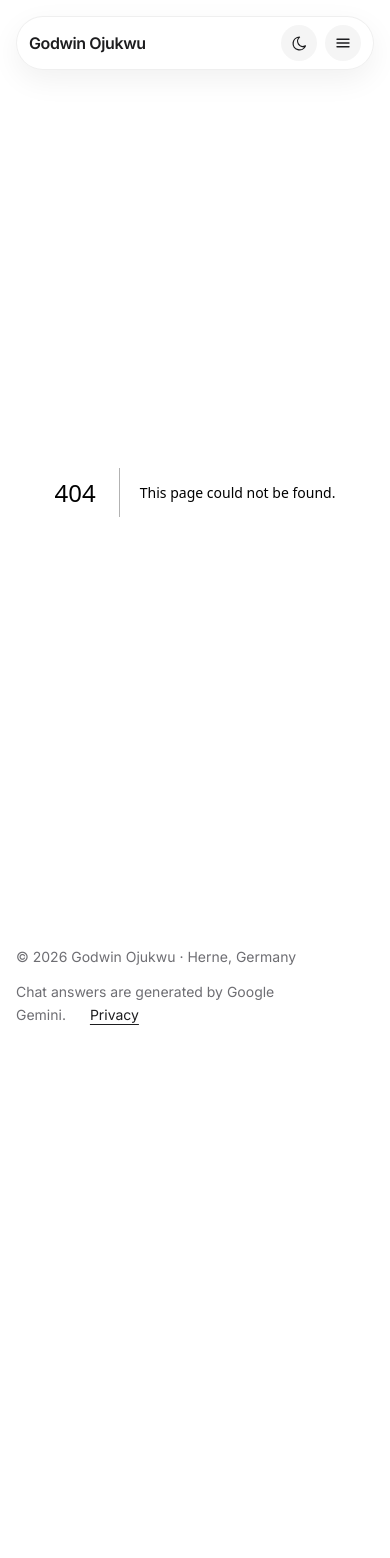
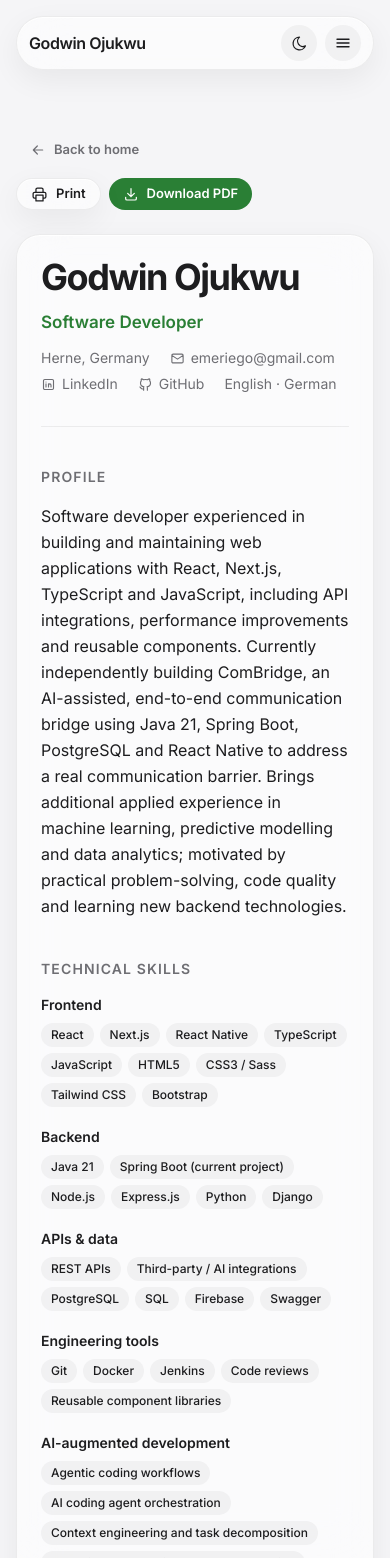
Before and after one commit to Emeriego/godwin-ojukwu-portfolio, a Next.js app: page /cv in a window 390 px wide. Before the commit this address had no page. Shown: the top 1558 px of the page. Before the commit the page ends 1058 px from the top, so only its background shows below. Built offline with nearby package versions, Linux system fonts and the light colour scheme.

Commit message:
feat(cv): add /cv page with download and print
The full CV as a responsive, themed web page instead of a PDF that has
to be downloaded. Print layout hides the nav, footer and buttons and
forces light, ink-friendly colours.

Co-Authored-By: Claude Opus 5.5 <noreply@anthropic.com>

```diff
--- /dev/null
+++ b/src/app/cv/page.tsx
@@ -0,0 +1,150 @@
+import type { Metadata } from "next";
+import type { ReactNode } from "react";
+import {
+  Button,
+  Chip,
+  Container,
+  Heading,
+  Icon,
+  PrintButton,
+  Section,
+  Surface,
+  Text,
+  TimelineItem,
+} from "@/components/ui";
+import { cv } from "@/content/cv";
+import { contactHref, site } from "@/lib/site";
+
+export const metadata: Metadata = {
+  title: "CV",
+  description: `CV of ${site.name}, ${site.role} in ${site.location}.`,
+};
+
+/** One titled block of the CV */
+function CvSection({ title, children }: { title: string; children: ReactNode }) {
+  return (
+    <section className="break-inside-avoid-page">
+      <Heading level={2} size="eyebrow" className="uppercase tracking-[0.08em]">
+        {title}
+      </Heading>
+      <div className="mt-4">{children}</div>
+    </section>
+  );
+}
+
+export default function CvPage() {
+  return (
+    <main>
+      <Section spacing="md" className="print:py-0">
+        <Container size="md" className="flex flex-col gap-6">
+          {/* Actions: hidden when printing */}
+          <div className="flex flex-wrap items-center justify-between gap-3 print:hidden">
+            <Button variant="ghost" size="sm" href="/" icon={<Icon name="arrow-left" size={16} />}>
+              Back to home
+            </Button>
+            <div className="flex flex-wrap gap-2">
+              <PrintButton size="sm" />
+              <Button size="sm" href={site.cv} download icon={<Icon name="download" size={16} />}>
+                Download PDF
+              </Button>
+            </div>
+          </div>
+
+          <Surface padding="lg" className="flex flex-col gap-10 print:border-0 print:p-0 print:shadow-none">
+            {/* Header */}
+            <header className="flex flex-col gap-3 border-b border-line pb-8">
+              <Heading level={1} size="h1">
+                {site.name}
+              </Heading>
+              <Text size="lead" weight="semibold" tone="accent">
+                {site.role}
+              </Text>
+              <ul className="flex flex-wrap gap-x-5 gap-y-1.5 text-sm text-sec">
+                <li className="flex items-center gap-1.5">{site.location}</li>
+                <li>
+                  <a href={contactHref} className="flex items-center gap-1.5 hover:text-text">
+                    <Icon name="mail" size={15} />
+                    {site.email}
+                  </a>
+                </li>
+                <li>
+                  <a href={site.links.linkedin} className="flex items-center gap-1.5 hover:text-text">
+                    <Icon name="linkedin" size={15} />
+                    LinkedIn
+                  </a>
+                </li>
+                <li>
+                  <a href={site.links.github} className="flex items-center gap-1.5 hover:text-text">
+                    <Icon name="github" size={15} />
+                    GitHub
+                  </a>
+                </li>
+                <li>{cv.languages.join(" · ")}</li>
+              </ul>
+            </header>
+
+            <CvSection title="Profile">
+              <Text className="max-w-3xl">{cv.profile}</Text>
+            </CvSection>
+
+            <CvSection title="Technical skills">
+              <dl className="grid gap-x-8 gap-y-5 sm:grid-cols-2">
+                {cv.skills.map((group) => (
+                  <div key={group.name} className="break-inside-avoid">
+                    <dt className="text-sm font-semibold text-text">{group.name}</dt>
+                    <dd className="mt-2 flex flex-wrap gap-1.5">
+                      {group.items.map((item) => (
+                        <Chip key={item} size="sm">
+                          {item}
+                        </Chip>
+                      ))}
+                    </dd>
+                  </div>
+                ))}
+              </dl>
+            </CvSection>
+
+            <CvSection title="Selected projects">
+              <div className="flex flex-col gap-7">
+                {cv.projects.map((p) => (
+                  <TimelineItem key={p.title} {...p} />
+                ))}
+              </div>
+            </CvSection>
+
+            <CvSection title="Professional experience">
+              <div className="flex flex-col gap-7">
+                {cv.experience.map((e) => (
+                  <TimelineItem key={e.title} {...e} />
+                ))}
+              </div>
+            </CvSection>
+
+            <div className="grid gap-10 sm:grid-cols-2">
+              <CvSection title="Education & training">
+                <div className="flex flex-col gap-5">
+                  {cv.education.map((e) => (
+                    <TimelineItem key={e.title} {...e} />
+                  ))}
+                </div>
+              </CvSection>
+              <CvSection title="Open source">
+                <div className="flex flex-col gap-5">
+                  {cv.openSource.map((e) => (
+                    <TimelineItem key={e.title} {...e} />
+                  ))}
+                </div>
+              </CvSection>
+            </div>
+          </Surface>
+
+          <div className="flex justify-center print:hidden">
+            <Button href={site.cv} download variant="secondary" icon={<Icon name="download" size={17} />}>
+              Download PDF
+            </Button>
+          </div>
+        </Container>
+      </Section>
+    </main>
+  );
+}
--- a/src/components/Footer.tsx
+++ b/src/components/Footer.tsx
@@ -3,7 +3,7 @@ import { site } from "@/lib/site";
 
 export default function Footer() {
   return (
-    <footer className="py-8">
+    <footer className="py-8 print:hidden">
       <Container className="flex flex-col gap-3 sm:flex-row sm:items-center sm:justify-between">
         <Text as="span" size="small" tone="muted">
           © {site.year} {site.name} · {site.location}
--- a/src/components/Nav.tsx
+++ b/src/components/Nav.tsx
@@ -11,7 +11,7 @@ export default function Nav() {
   const close = () => setOpen(false);
 
   return (
-    <header className="sticky top-0 z-50 px-4 pt-4 sm:px-6">
+    <header className="sticky top-0 z-50 px-4 pt-4 sm:px-6 print:hidden">
       <Surface
         as="nav"
         aria-label="Main"
--- a/src/styles/tokens.css
+++ b/src/styles/tokens.css
@@ -120,3 +120,22 @@
   --tile-pink: var(--tile-pink-soft);
   color-scheme: dark;
 }
+
+/* ---------- Print: always light, ink-friendly, no glass (must stay last) ---------- */
+@media print {
+  :root,
+  [data-theme="light"],
+  [data-theme="dark"] {
+    --bg: var(--neutral-light-0);
+    --bg-2: var(--neutral-light-0);
+    --text: var(--neutral-light-ink);
+    --sec: var(--neutral-light-muted);
+    --faint: var(--neutral-light-faint);
+    --accent: var(--brand-primary-deep);
+    --glass: transparent;
+    --glass-border: transparent;
+    --glass-shadow: none;
+    --chip: color-mix(in srgb, var(--neutral-light-ink) 6%, transparent);
+    color-scheme: light;
+  }
+}
```
